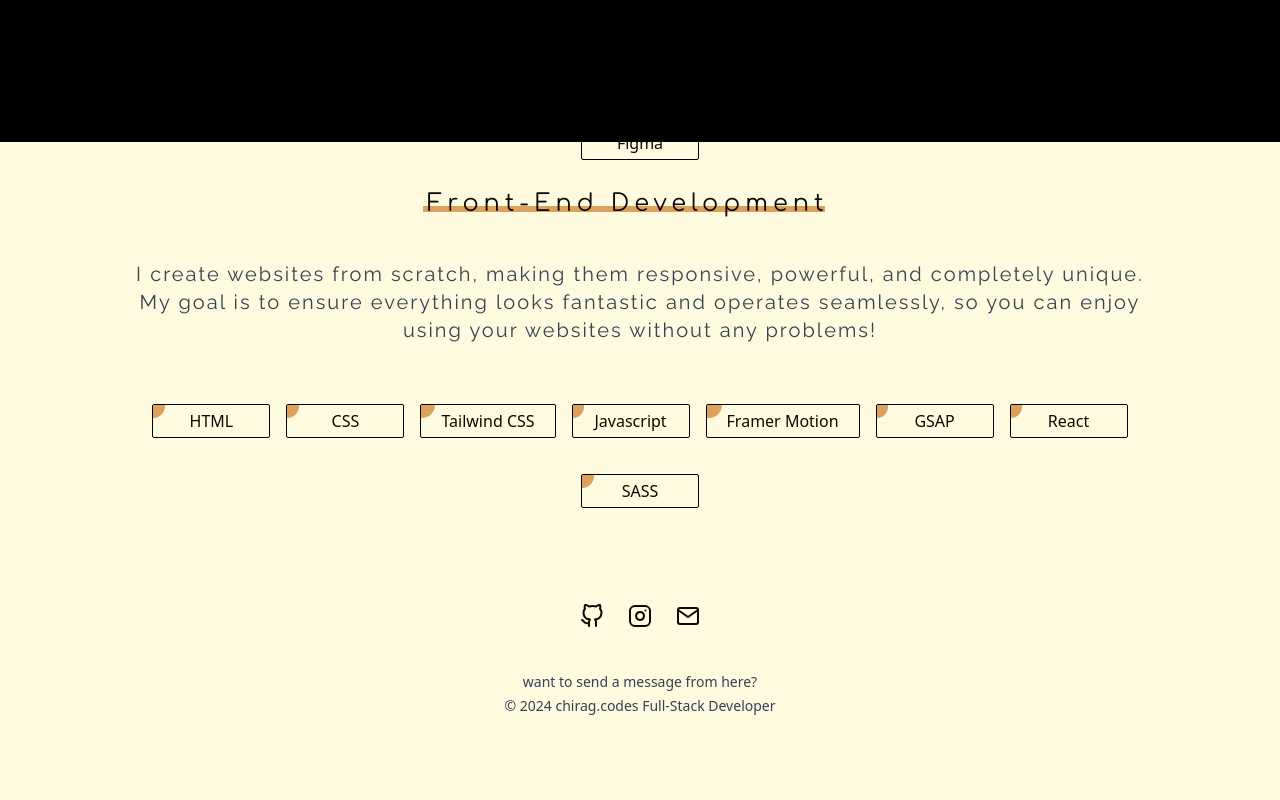
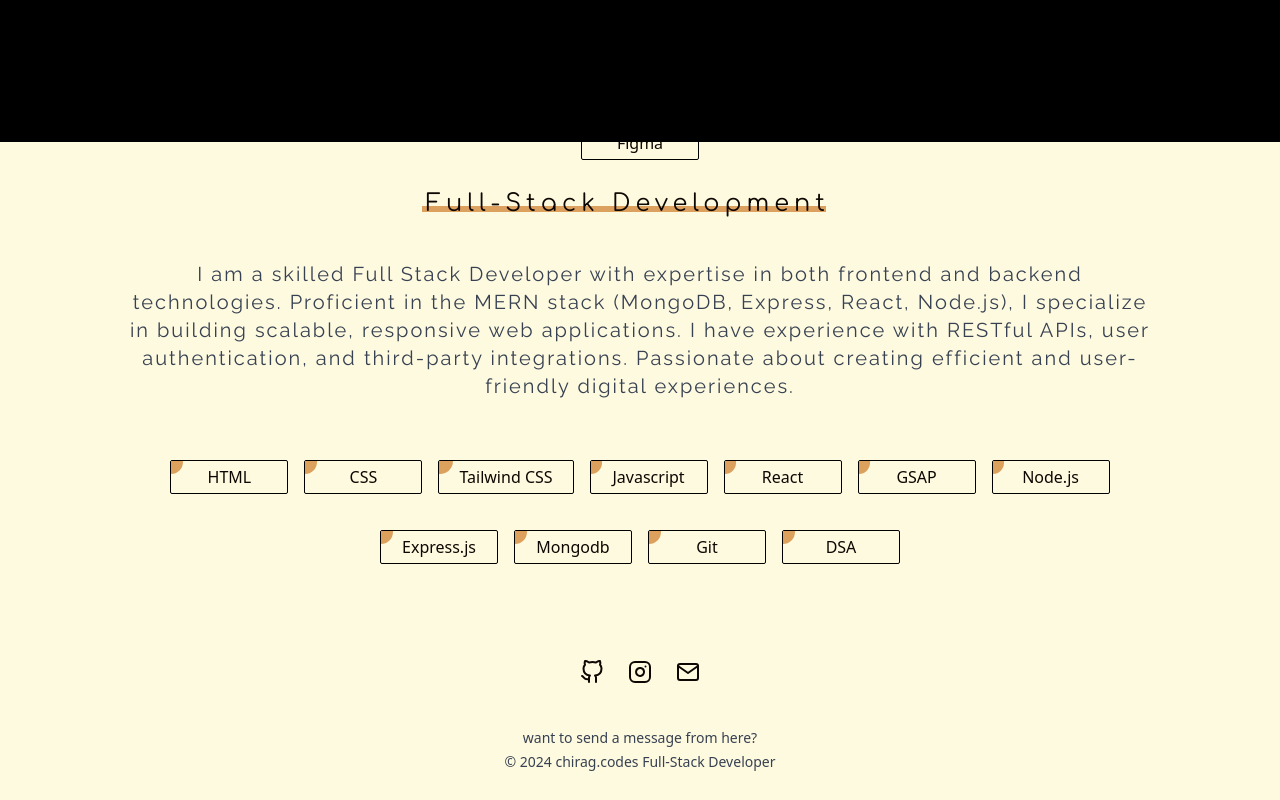
Before and after one commit to chirag-soni23/Best-Portfolio, a React (Vite) app: page / in a window 1280 px wide. Shown: the part 1458-2258 px from the top of the page. Before the commit the page ends 2202 px from the top, so only its background shows below. Built offline with nearby package versions, Linux system fonts and the light colour scheme.

Commit message:
portfolio

```diff
--- a/src/components/Skills.jsx
+++ b/src/components/Skills.jsx
@@ -37,14 +37,14 @@ const Skills = () => {
       <div className="relative text-center mt-5">
         {/* Foreground Text */}
         <h4 className={`relative tracking-[5px] z-10 right-3 font-[first] ${darkMode ? "text-[#F1F3DF]" : "text-black"}text-4xl sm:text-5xl md:text-6xl lg:text-7xl`}>
-          <h4 className="text-pretty sm:text-7xl md:text-8xl lg:text-2xl mt-2 font-[first]">Front-End Development</h4>
+          <h4 className="text-pretty sm:text-7xl md:text-8xl lg:text-2xl mt-2 font-[first]">Full-Stack Development</h4>
         </h4>
         {/*  Shadow Effect */}
         <span className="absolute bottom-2 right-4 tracking-[5px] font-[first] bg-[#DDA15F] w-full h-[15%] text-center z-0 text-4xl sm:text-5xl md:text-6xl lg:text-7xl"></span>
       </div>
 
       <p className={`font-[second] text-sm sm:text-base md:text-lg lg:text-xl text-center ${darkMode ? "text-[#F1F3DF]" : "text-gray-700"} mt-10 max-w-[80%] sm:max-w-[70%] md:max-w-[60%] lg:max-w-[100%] tracking-widest`}>
-        I create websites from scratch, making them responsive, powerful, and completely unique. My goal is to ensure everything looks fantastic and operates seamlessly, so you can enjoy using your websites without any problems!
+      I am a skilled Full Stack Developer with expertise in both frontend and backend technologies. Proficient in the MERN stack (MongoDB, Express, React, Node.js), I specialize in building scalable, responsive web applications. I have experience with RESTful APIs, user authentication, and third-party integrations. Passionate about creating efficient and user-friendly digital experiences.
       </p>
 
       {/* Skills Section */}
--- a/src/context/Data.js
+++ b/src/context/Data.js
@@ -68,15 +68,24 @@ export const Data = [
       name:"Javascript"
     },
     {
-      name:"Framer Motion"
+      name:"React"
     },
     {
       name:"GSAP"
     },
     {
-      name:"React"
+      name:"Node.js"
     },
     {
-      name:"SASS"
+      name:"Express.js"
+    },
+    {
+      name:"Mongodb"
+    },
+    {
+      name:"Git"
+    },
+    {
+      name:"DSA"
     },
   ]
```
